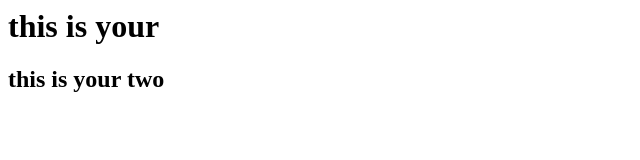
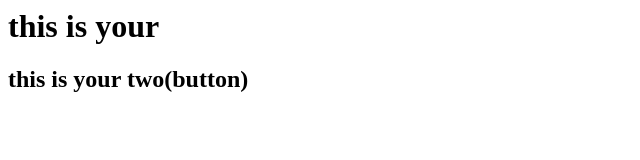
Before and after one commit to swapnil63/localRepo, a plain HTML site: page index.html in a window 1280 px wide. Shown: the whole page, without its empty margins (0-640 px from the left). Drawn offline with Linux system fonts and the light colour scheme.

```diff
--- a/index.html
+++ b/index.html
@@ -1,2 +1,2 @@
 <h1>this is your</h1>
-<h2>this is your two</h2>
+<h2>this is your two(button)</h2>
```
